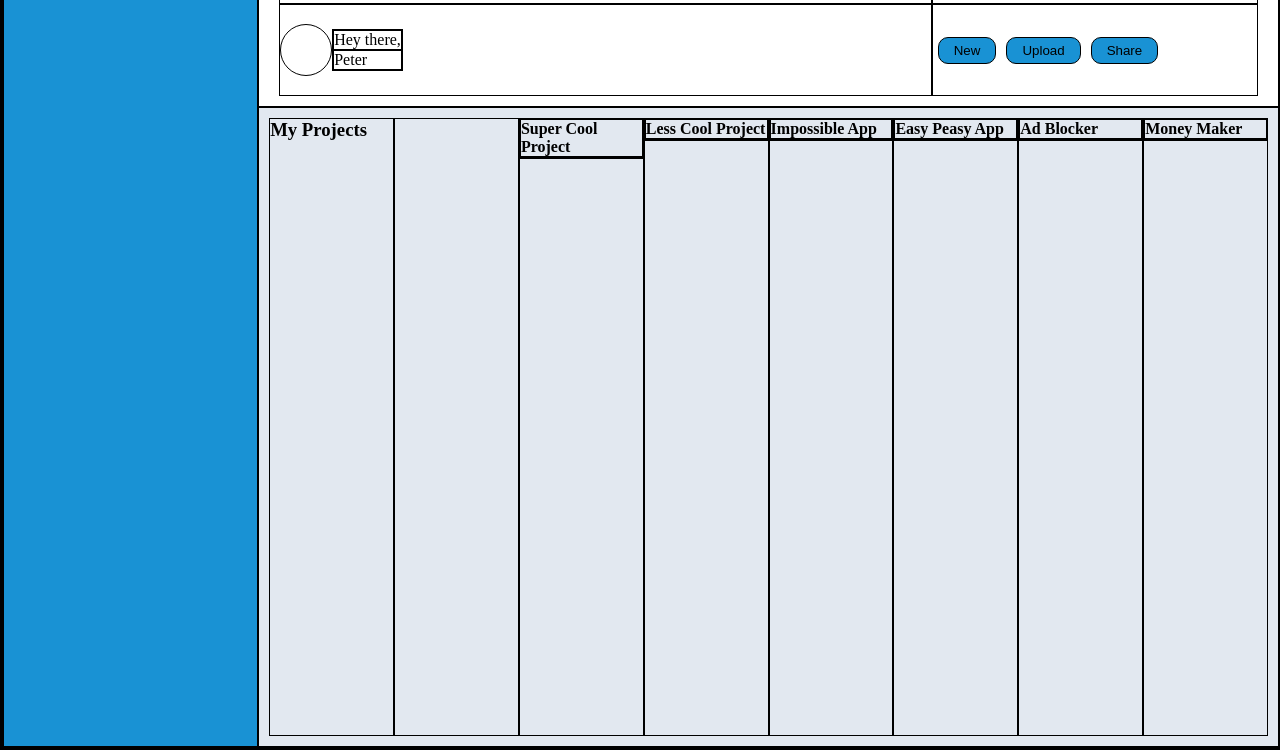
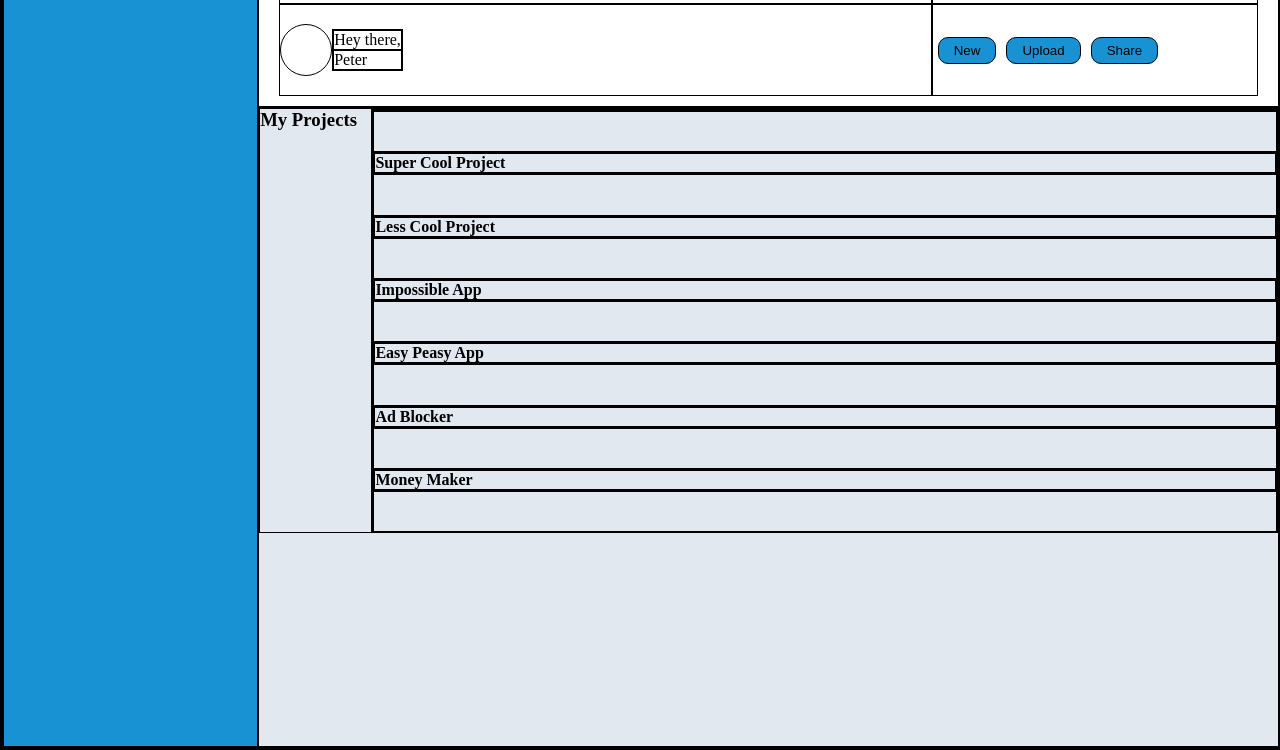
Before and after one commit to peter-bachowski/Project-Admin-Dashboard, a plain HTML site: page index.html in a window 1280 px wide. Shown: the part 56-806 px from the top of the page. Drawn offline with Linux system fonts and the light colour scheme.

Commit message:
Add new container to cards

```diff
--- a/index.html
+++ b/index.html
@@ -41,8 +41,9 @@
     </div>
     <div id="mainContent">
       <h3>My Projects</h3>
+      <div id="cardContainer">
         <div class="card">
-
+          <p></p>
         </div>
         <div class="card">
           <h4>Super Cool Project</h4>
@@ -69,6 +70,8 @@
           <p></p>
         </div>
       </div>
+
+    </div>
 </body>
 
 </html>
--- a/styles.css
+++ b/styles.css
@@ -74,11 +74,14 @@
 
 #mainContent {
   background-color: #e2e8f0;
-  padding: 10px;
-  grid-column: 2 / 3;
   display: inline-grid;
-  grid-template-columns: repeat(auto-fit, minmax(100px, 1fr));
+  grid-template: 2fr 1fr / 1fr 8fr;
 
+}
+
+#cardContainer {
+  display: inline-grid;
+  grid-template-columns: repeat(autofit, minmax(150px, 1fr));
 }
 
 .profilePic {
```
Lines whose indentation alone changed are shown as unchanged.
